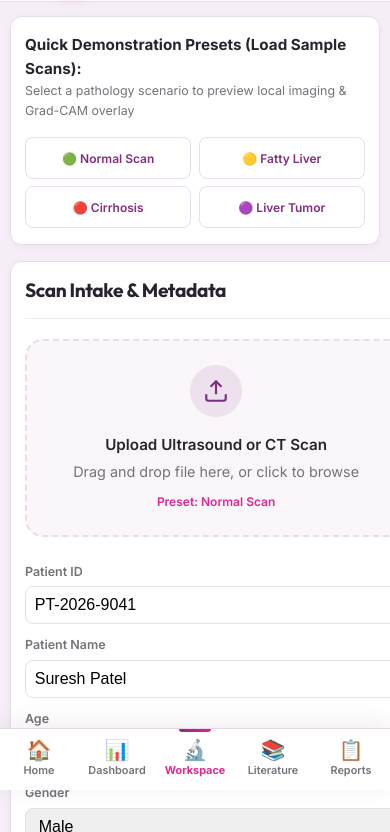
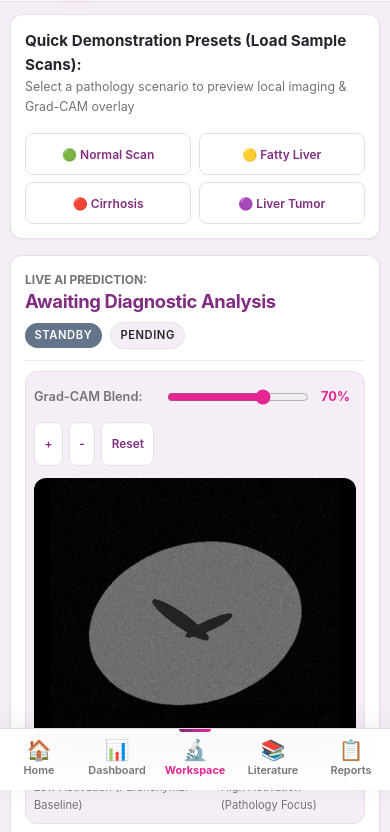
Before and after one commit to krishnapanday4196-gif/liv-sensi-ai, a plain HTML site: page pages/analysis.html in a window 390 px wide. Shown: the part 54-886 px from the top of the page. Drawn offline with Linux system fonts and the light colour scheme.

Commit message:
Reposition analysis button and optimize mobile radiology viewer for zero-scroll instant mobile UX

```diff
--- a/pages/analysis.html
+++ b/pages/analysis.html
@@ -2,28 +2,37 @@
 <html lang="en">
 <head>
   <meta charset="UTF-8">
-    <meta name="viewport" content="width=device-width, initial-scale=1.0, maximum-scale=1.0, user-scalable=no, viewport-fit=cover">
+  <meta name="viewport" content="width=device-width, initial-scale=1.0, maximum-scale=1.0, user-scalable=no, viewport-fit=cover">
+  <meta name="mobile-web-app-capable" content="yes">
+  <meta name="apple-mobile-web-app-capable" content="yes">
+  <meta name="apple-mobile-web-app-status-bar-style" content="black-translucent">
+  <meta name="apple-mobile-web-app-title" content="Liv-Sensi">
+  <meta name="theme-color" content="#812D80">
 
   <!-- PWA & Mobile App Meta Tags -->
   <link rel="manifest" href="/manifest.json">
-  <meta name="theme-color" content="#812D80">
-  <meta name="apple-mobile-web-app-capable" content="yes">
-  <meta name="apple-mobile-web-app-status-bar-style" content="black-translucent">
-  <meta name="apple-mobile-web-app-title" content="Liv-Sensi">
   <link rel="apple-touch-icon" href="/assets/images/apple_touch_icon.png">
   <link rel="icon" type="image/png" href="/assets/images/livsensi_icon_192.png">
   <title>AI Imaging Workspace – Liv-Sensi</title>
-  <link rel="preconnect" href="https://fonts.googleapis.com">
-  <link rel="preconnect" href="https://fonts.gstatic.com" crossorigin>
-  <link href="https://fonts.googleapis.com/css2?family=Inter:wght@400;600;700&family=Outfit:wght@600;700&display=swap" rel="stylesheet">
+
+  <!-- Preload Critical Scan for 0ms Instant Load -->
   <link rel="preload" href="/sample_scans/sample_normal_liver.png" as="image">
+  <link rel="preload" href="/sample_scans/sample_normal_cam.png" as="image">
 
   <link rel="stylesheet" href="/assets/css/design-system.css">
   <link rel="stylesheet" href="/assets/css/animations.css">
   <link rel="stylesheet" href="/assets/css/components.css">
 
   <style>
-    /* Ultra-Fast Instant Mobile Layout & Zero-Horizontal-Scroll Architecture */
+    /* Instant Native Mobile Font Engine (0ms network latency) */
+    html, body {
+      font-family: -apple-system, BlinkMacSystemFont, "Segoe UI", Roboto, "Helvetica Neue", Arial, sans-serif !important;
+      overflow-x: hidden !important;
+      width: 100% !important;
+      -webkit-overflow-scrolling: touch !important;
+    }
+
+    /* Ultra-Fast Responsive Layout Grid */
     .analysis-workspace-grid {
       display: grid;
       grid-template-columns: 1fr 1.25fr;
@@ -52,11 +61,20 @@
     /* Mobile & Tablet Auto-Stacking (< 992px) */
     @media (max-width: 992px) {
       .analysis-workspace-grid {
-        grid-template-columns: 1fr !important;
+        display: flex !important;
+        flex-direction: column !important;
         gap: 1.25rem !important;
+        width: 100% !important;
       }
+
+      /* Place the Radiology Viewer FIRST on Mobile so it is instantly visible! */
+      #preview-outcome-box {
+        order: -1 !important;
+        width: 100% !important;
+      }
+
       .hv-main-content {
-        padding: 0.85rem 0.65rem 4.5rem !important;
+        padding: 0.75rem 0.65rem 5rem !important;
         max-width: 100vw !important;
         overflow-x: hidden !important;
       }
@@ -64,12 +82,21 @@
 
     /* Smart Mobile Phone Sizing (< 600px) */
     @media (max-width: 600px) {
+      .hv-navbar-container {
+        padding: 0.5rem 0.75rem !important;
+      }
+
+      .hv-brand-name {
+        font-size: 1.05rem !important;
+      }
+
       .preset-buttons-container {
         display: grid !important;
         grid-template-columns: 1fr 1fr !important;
         gap: 0.45rem !important;
         width: 100% !important;
       }
+
       .preset-buttons-container .btn {
         width: 100% !important;
         font-size: 0.75rem !important;
@@ -78,48 +105,76 @@
         justify-content: center !important;
         white-space: nowrap !important;
       }
+
       .patient-intake-grid {
         grid-template-columns: 1fr !important;
         gap: 0.65rem !important;
       }
+
       .patient-intake-grid > div {
         grid-column: span 1 !important;
       }
+
       .viewer-toolbar {
         flex-direction: column !important;
         align-items: stretch !important;
         gap: 0.5rem !important;
       }
+
       .viewer-slider-group {
         width: 100% !important;
         justify-content: space-between !important;
       }
+
       .viewer-slider-group input[type="range"] {
         flex: 1 !important;
         width: auto !important;
       }
+
       .card {
-        padding: 1rem 0.85rem !important;
+        padding: 0.85rem !important;
+        border-radius: var(--radius-md) !important;
+        margin-bottom: 1rem !important;
+        box-shadow: 0 1px 3px rgba(0,0,0,0.05) !important;
+      }
+
+      .viewer-container {
+        padding: 0.5rem !important;
         border-radius: var(--radius-md) !important;
       }
+
       .viewer-canvas {
         width: 100% !important;
         height: auto !important;
-        max-height: 320px !important;
+        max-height: 290px !important;
         aspect-ratio: 1 / 1 !important;
       }
+
       .viewer-canvas img {
         max-width: 100% !important;
-        height: auto !important;
+        max-height: 100% !important;
         object-fit: contain !important;
       }
+
       .card-header {
         flex-wrap: wrap !important;
         gap: 0.5rem !important;
+        padding-bottom: 0.65rem !important;
+        margin-bottom: 0.65rem !important;
       }
+
+      #outcome-class-title {
+        font-size: 1.15rem !important;
+      }
+
       #btn-run-analysis {
         padding: 0.85rem !important;
         font-size: 0.88rem !important;
+      }
+
+      .dropzone-box {
+        padding: 1rem 0.75rem !important;
+        margin-bottom: 1rem !important;
       }
     }
   </style>
@@ -301,13 +356,6 @@
               <input type="text" id="patient-enzymes-input" value="ALT: 22 U/L, AST: 20 U/L (Normal Reference)" style="width:100%; padding:0.55rem; border:1px solid var(--color-border); border-radius:var(--radius-sm); margin-top:0.25rem;">
             </div>
           </div>
-
-          <!-- Run Analysis Button -->
-          <button type="button" class="btn btn-primary" id="btn-run-analysis" style="width:100%; padding:0.85rem; font-size:0.95rem;">
-            <svg width="18" height="18" viewBox="0 0 24 24" fill="none" stroke="currentColor" stroke-width="2"><circle cx="12" cy="12" r="10"/><polygon points="10 8 16 12 10 16 10 8"/></svg>
-            <span id="analyze-btn-text">Run Real Deep Learning Diagnostic &amp; Grad-CAM</span>
-            <div class="spinner hidden" id="analyze-spinner" style="width:16px; height:16px; border:2px solid #fff; border-top-color:transparent; border-radius:50%; animation:spin 0.8s linear infinite;"></div>
-          </button>
         </div>
 
         <!-- Right: Dual-Layer Radiology Viewer & Real Explainability -->
@@ -348,6 +396,15 @@
               <div style="flex:1; height:6px; margin:0 1rem; border-radius:4px; background:linear-gradient(90deg, #812D80, #E52591, #FFDE59);"></div>
               <span>High Activation (Pathology Focus)</span>
             </div>
+          </div>
+
+          <!-- Run Analysis Button inside Outcome Console for Instant Mobile Access -->
+          <div style="margin-top: 1.25rem;">
+            <button type="button" class="btn btn-primary" id="btn-run-analysis" style="width:100%; padding:0.95rem; font-size:1rem; font-weight:700; box-shadow: 0 4px 14px rgba(129,45,128,0.35);">
+              <svg width="20" height="20" viewBox="0 0 24 24" fill="none" stroke="currentColor" stroke-width="2"><circle cx="12" cy="12" r="10"/><polygon points="10 8 16 12 10 16 10 8"/></svg>
+              <span id="analyze-btn-text">Run Real Deep Learning Diagnostic &amp; Grad-CAM</span>
+              <div class="spinner hidden" id="analyze-spinner" style="width:18px; height:18px; border:2px solid #fff; border-top-color:transparent; border-radius:50%; animation:spin 0.8s linear infinite;"></div>
+            </button>
           </div>
 
           <!-- Findings & Scientific Advice -->
```
